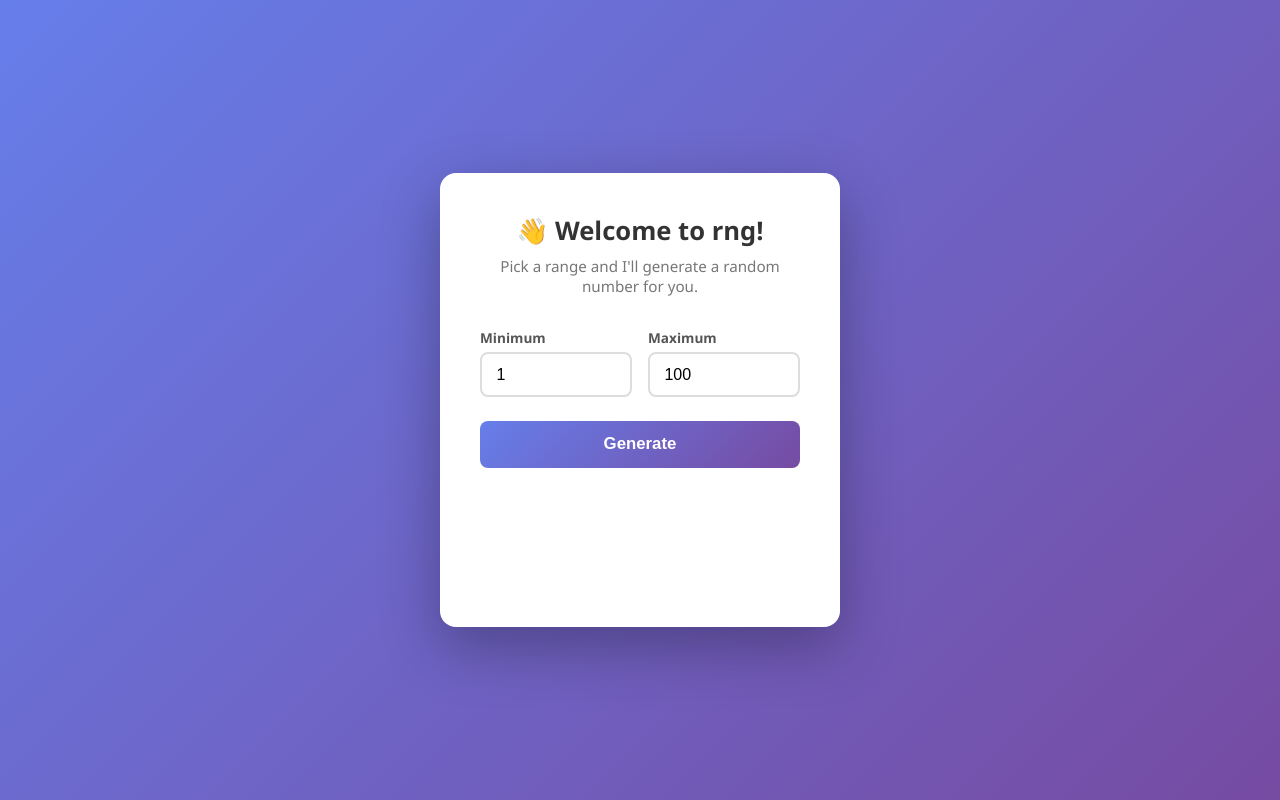
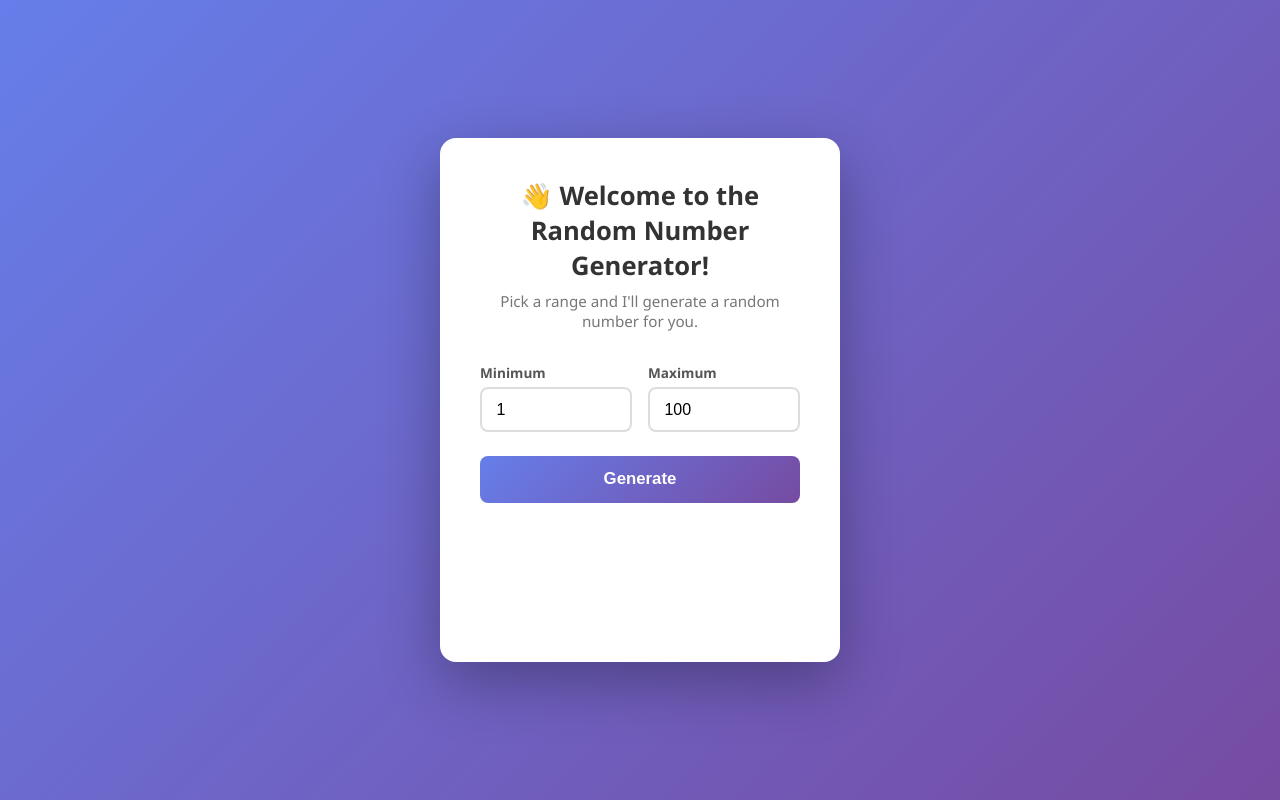
Before and after one commit to lewisaskey/random-number-generator, a plain HTML site: page index.html in a window 1280 px wide. Drawn offline with Linux system fonts and the light colour scheme.

Commit message:
Rename app title from rng to Random Number Generator
Co-Authored-By: Claude Fable 5 <noreply@anthropic.com>

```diff
--- a/index.html
+++ b/index.html
@@ -3,7 +3,7 @@
 <head>
   <meta charset="UTF-8">
   <meta name="viewport" content="width=device-width, initial-scale=1.0">
-  <title>rng — Random Number Generator</title>
+  <title>Random Number Generator</title>
   <style>
     * {
       margin: 0;
@@ -127,7 +127,7 @@
 </head>
 <body>
   <div class="card">
-    <h1>👋 Welcome to rng!</h1>
+    <h1>👋 Welcome to the Random Number Generator!</h1>
     <p class="subtitle">Pick a range and I'll generate a random number for you.</p>
 
     <div class="inputs">
```
